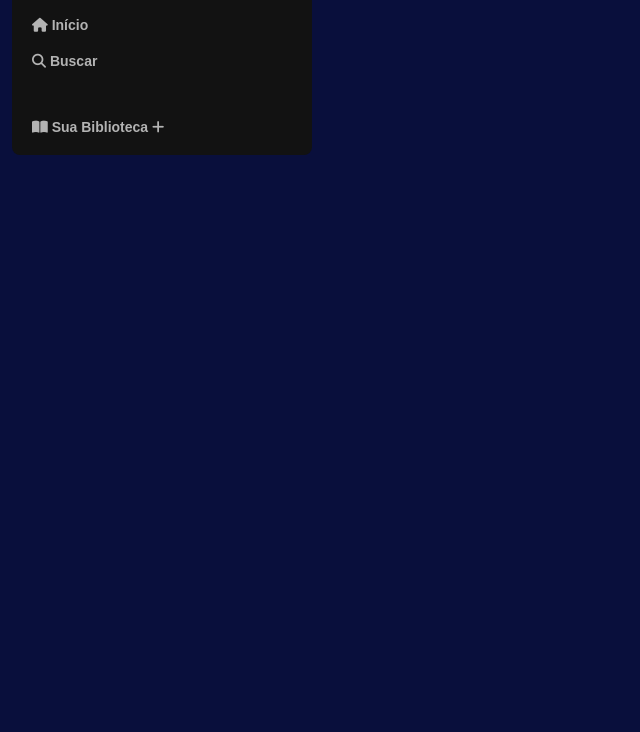
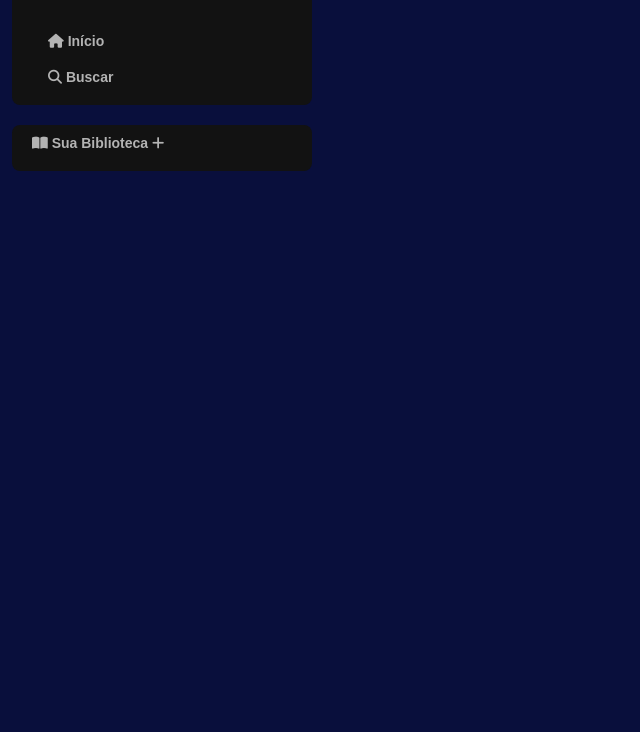
Before and after one commit to Clarke2302/Projeto-Spotify, a plain HTML site: page index.html in a window 1280 px wide. Shown: the part 68-800 px from the top of the page, without its empty margins (0-640 px from the left). Drawn offline with Linux system fonts and the light colour scheme.

Commit message:
estilizando a nova aba

```diff
--- a/style.css
+++ b/style.css
@@ -12,13 +12,7 @@ body{
     width: 300px;
 }
 
-.sidebar-navigation{
-background-color: #121212;
-border-radius: 8px;
-padding: 16px 0 0 16;
-}
-
-.sidebar-navigation .logo {
+.sidebar-navigation .logo, .inicio-buscar {
     background: #121212;
     display: flex;
     border-radius: 8px;
@@ -29,6 +23,13 @@ padding: 16px 0 0 16;
     width: 80px;
 
 }
+
+.biblioteca{
+    background-color: #121212;
+    border-radius: 8px;
+    padding: 16px 0 0 16;
+}
+
 .sidebar nav ul{
     margin-top: 20px;
     padding: 0 20px 10px 20px;
```
